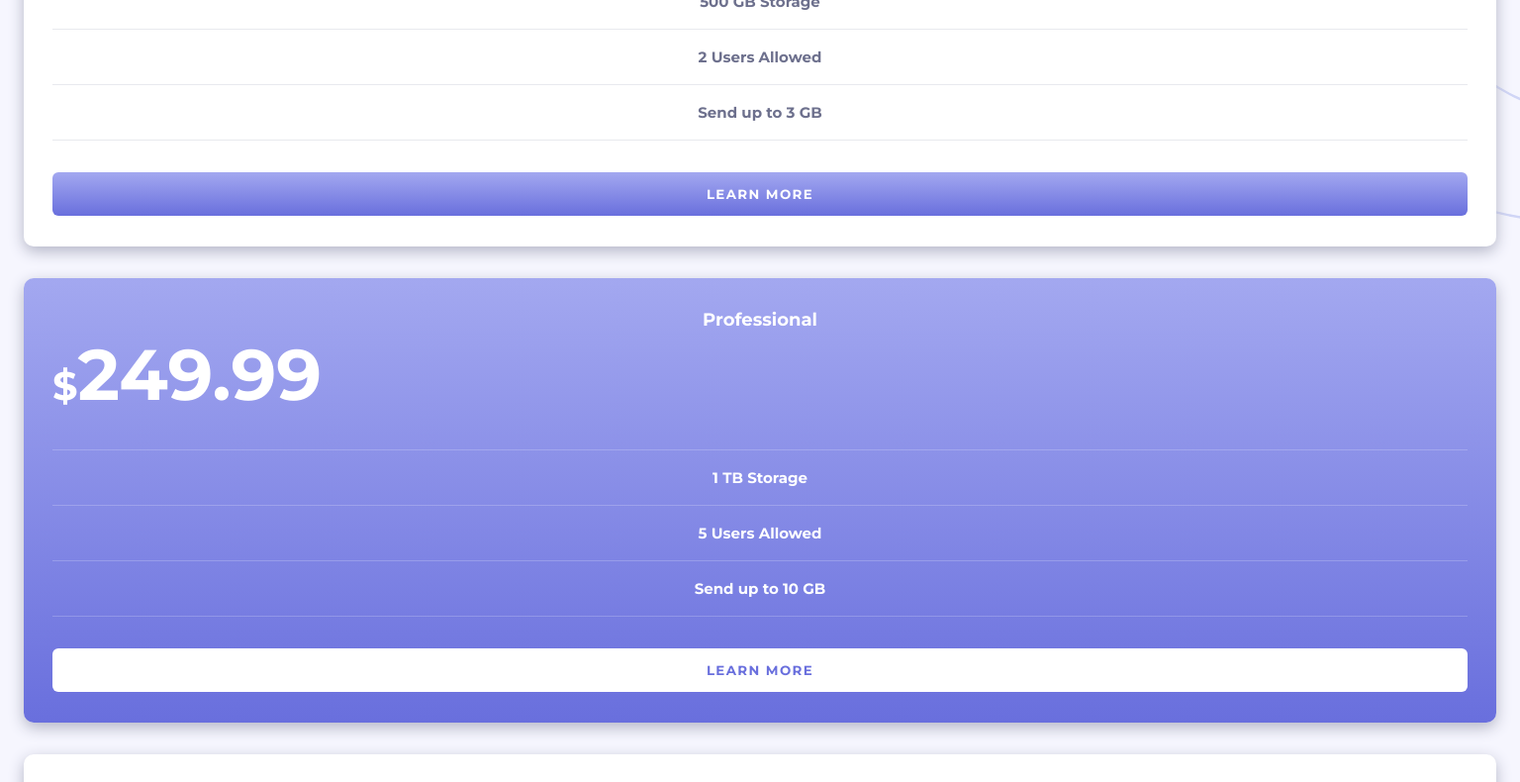
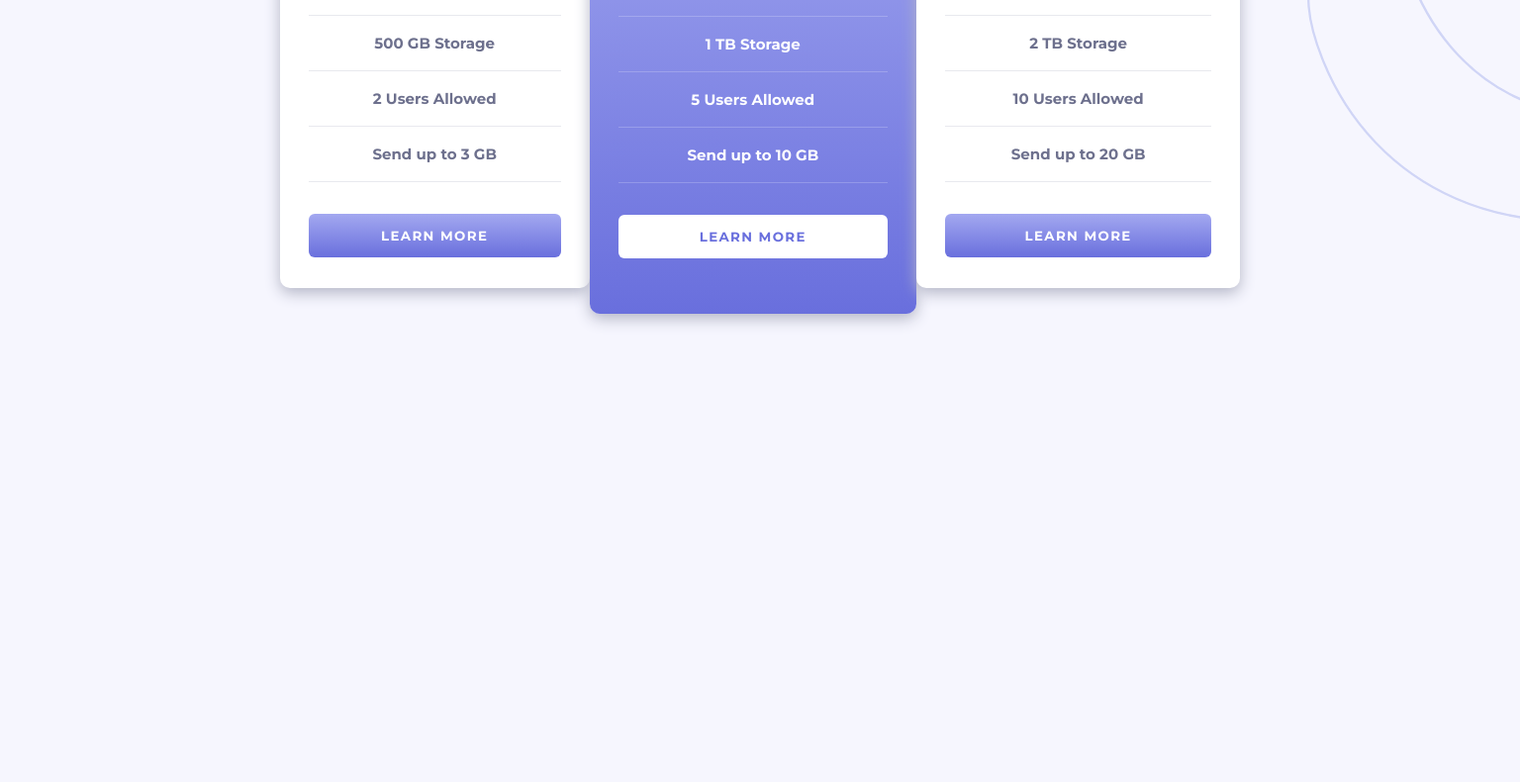
Before and after one commit to SimasG/pricing-component-with-toggle, a plain HTML site: page index.html in a window 1536 px wide. Shown: the part 447-1237 px from the top of the page at 99% size. After the commit the page ends 800 px from the top, so only its background shows below. Drawn offline with Linux system fonts and the light colour scheme.

Commit message:
finished desktop design

```diff
--- a/index.html
+++ b/index.html
@@ -51,6 +51,7 @@
       </section>
 
       <section class="container container__professional">
+        <div class="subcontainer__professional">
           <h3>Professional</h3>
           <h1 class="price price__yearly"><span>$</span>249.99</h1>
           <h1 class="price price__monthly hide"><span>$</span>24.99</h1>
@@ -60,6 +61,7 @@
             <li>Send up to 10 GB</li>
           </ul>
           <button>LEARN MORE</button>
+        </div>
       </section>
 
       <section class="container container__master">
--- a/scss/_main.scss
+++ b/scss/_main.scss
@@ -111,6 +111,7 @@ main {
     }
     h1 {
       position: relative;
+      text-align: center;
       span {
         font-size: 4rem;
         position: relative;
@@ -185,3 +186,22 @@ main {
     }
   }
 }
+
+@media (min-width: 1300px) {
+  main {
+    display: flex;
+    justify-content: center;
+    align-items: center;
+    .container {
+      margin-left: 0;
+      margin-right: 0;
+    }
+    .container__professional {
+      //   margin-top: 3rem;
+      height: 50.1rem;
+      .subcontainer__professional {
+        margin-top: 2.7rem;
+      }
+    }
+  }
+}
```
Also changed, not shown: scss/styles.css, 1 other file. Lines whose indentation alone changed are shown as unchanged.
